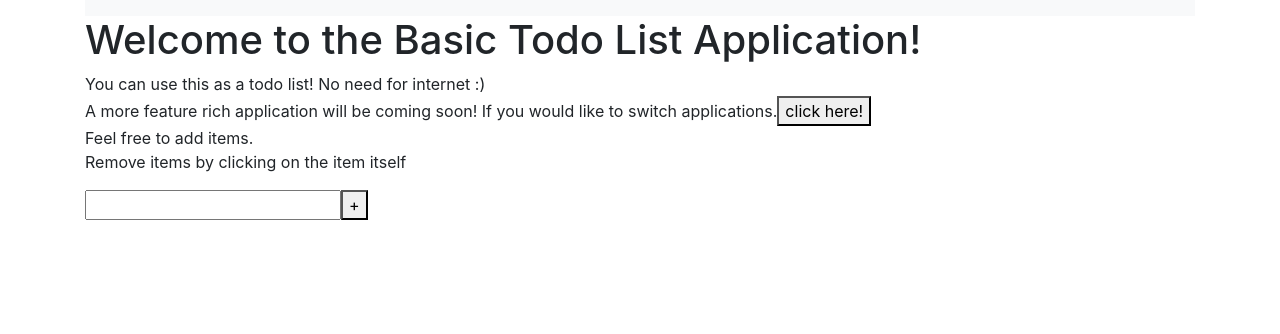
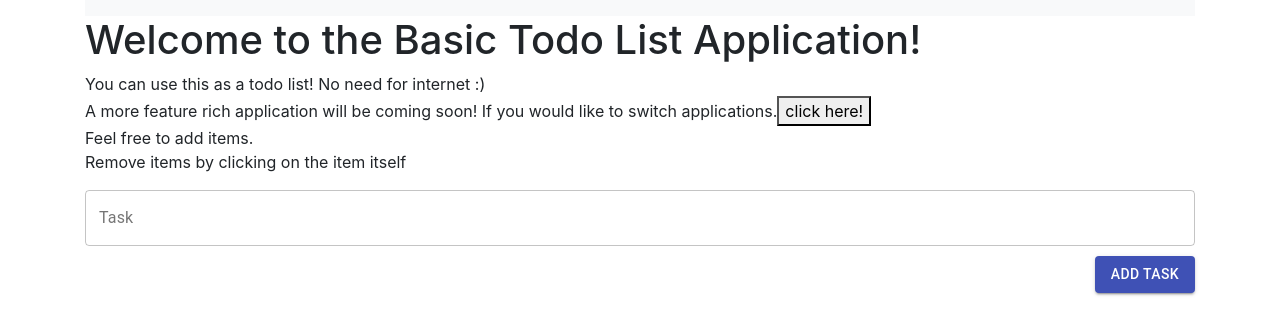
Before and after one commit to NathanWang2/TodoReactExpress, a React (Create React App) app in the folder fe/: page / in a window 1280 px wide. Both pictures are taken after a click on the button "Choose App". Shown: the top 334 px of the page. Built offline with nearby package versions, Linux system fonts and the light colour scheme.

Commit message:
Added a nice button, cleaned and moved the todo form. Now switching work locations.

```diff
--- a/fe/package.json
+++ b/fe/package.json
@@ -3,6 +3,7 @@
   "version": "0.1.0",
   "private": true,
   "dependencies": {
+    "@material-ui/core": "^4.11.0",
     "@testing-library/jest-dom": "^4.2.4",
     "@testing-library/react": "^9.5.0",
     "@testing-library/user-event": "^7.2.1",
--- /dev/null
+++ b/fe/src/components/basicTodoApp/todo-form.component.js
@@ -0,0 +1,63 @@
+import React, { Component } from "react";
+import { Button, TextField } from '@material-ui/core';
+
+export default class TodoForm extends Component {
+    constructor(props) {
+        super(props);
+        // Prop function
+        this.addTodo = props.addTodo;
+
+        this.submit = this.submit.bind(this);
+        this.onInputchange = this.onInputchange.bind(this);
+
+        this.state = {
+            newTask: ""
+        }
+    }
+
+    onInputchange(event) {
+        this.setState({
+            newTask: event.target.value
+        });
+    }
+
+    submit(event) {
+        // This stops the refresh of the page
+        event.preventDefault();
+        const word = this.state.newTask;
+
+        console.debug("event: ", event)
+        if (word.trim() !== "") {
+            this.addTodo(word);
+            this.setState({
+                newTask: ""
+            })
+        }
+    }
+
+    render() {
+        return (
+            <form className="todoForm" onSubmit={this.submit}>
+                <TextField
+                    id="newTask"
+                    className="inputField"
+                    label="Task"
+                    placeholder="Enter a todo task"
+                    variant="outlined"
+                    value={this.state.newTask}
+                    onChange={this.onInputchange}
+                />
+
+                <div className="submitTask" >
+                    <Button
+                        variant="contained"
+                        color="primary"
+                        type="submit"
+                    >
+                        Add Task
+		        	</Button>
+                </div>
+            </form>
+        )
+    }
+}
--- a/fe/src/components/basicTodoApp/todos-list.component.js
+++ b/fe/src/components/basicTodoApp/todos-list.component.js
@@ -1,10 +1,16 @@
 import React, { Component } from "react";
 import { Link, Redirect } from "react-router-dom";
+
+import { todoItem } from "../../models/todo-item";
+
+import { set, get, del } from "idb-keyval";
 import axios from "axios";
-import { todoItem } from "../../models/todo-item";
-import { set, get, del } from "idb-keyval";
+
 import CreateTodo from "../create-todo.component";
+import TodoForm from "./todo-form.component"
 import { swapApp } from "./../../services/applicationChoice/app-choice";
+
+import "./todos-list.css";
 
 const Todo = (props) => (
 	<tr>
@@ -16,31 +22,6 @@ const Todo = (props) => (
 		</td>
 	</tr>
 );
-
-const TodoForm = ({ addTodo }) => {
-	let input;
-
-	return (
-		<div>
-			<input
-				ref={(node) => {
-					input = node;
-				}}
-			/>
-
-			<button
-				onClick={() => {
-					if (input.value.trim() !== "") {
-						addTodo(input.value);
-						input.value = "";
-					}
-				}}
-			>
-				+
-			</button>
-		</div>
-	);
-};
 
 const RemoveComp = ({ todo, removeItem }) => {
 	return (
@@ -178,12 +159,6 @@ export default class TodosList extends Component {
 		});
 	}
 
-	// todoList() {
-	// 	return this.state.todos.map(function (currentTodo, i) {
-	// 		return <Todo todo={currentTodo} key={i} />;
-	// 	});
-	// }
-
 	render() {
 		if (this.state.redirect.willRedirect) {
 			return <Redirect to={this.state.redirect.location} />;
--- /dev/null
+++ b/fe/src/components/basicTodoApp/todos-list.css
@@ -0,0 +1,15 @@
+.todoForm {
+    /* background-color: orange; */
+    display: flex;
+    flex-direction: column;
+}
+
+.inputField {
+    width: 100%;
+}
+
+.submitTask {
+    align-self: flex-end;
+    padding: 10px 0 0 0;
+
+}
```
Also changed, not shown: 1 other file (tests, documents, lock files or other folders).
